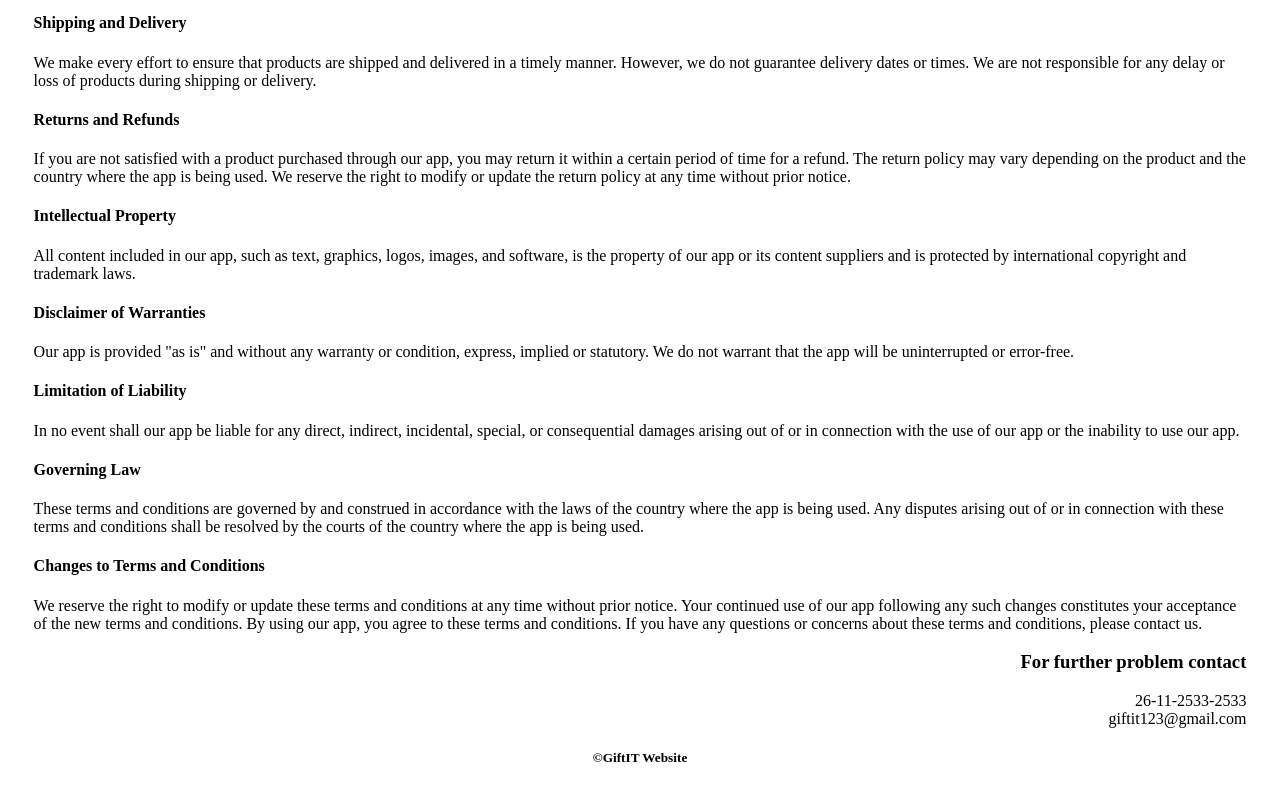
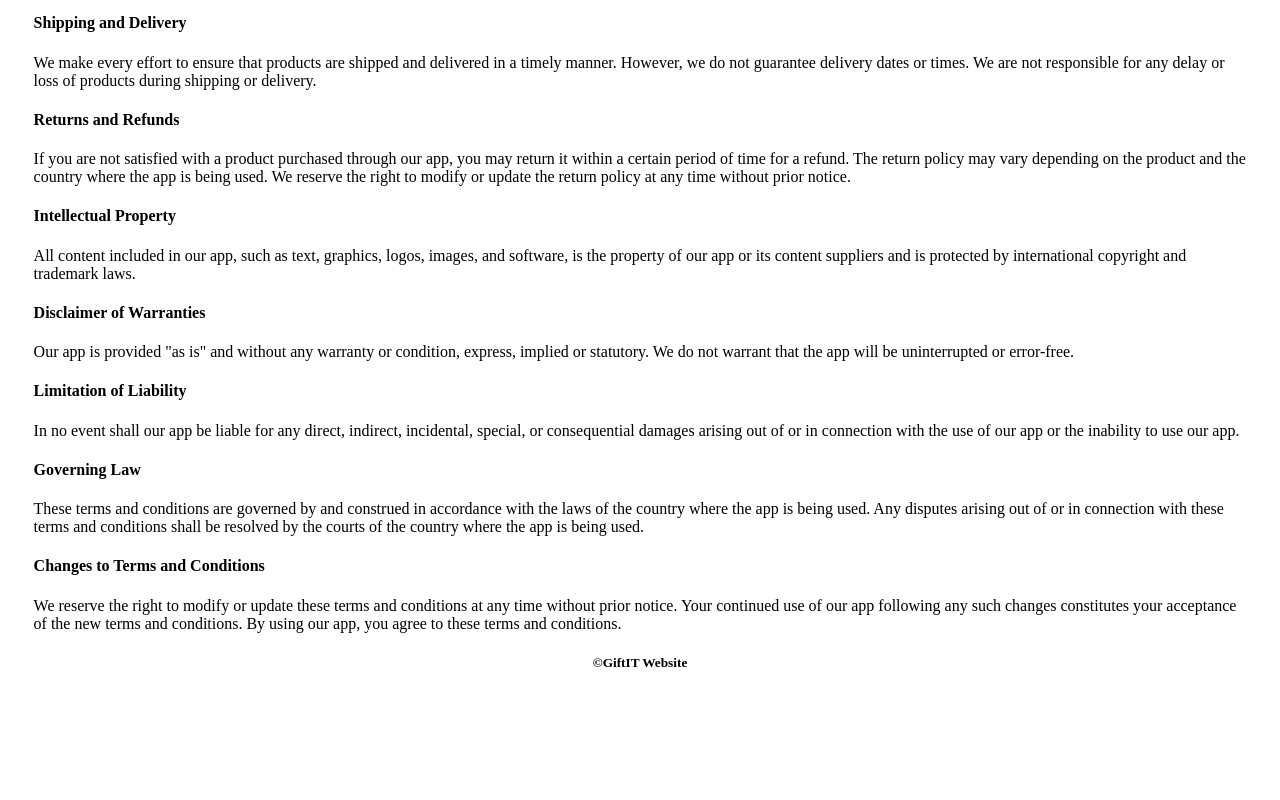
Before and after one commit to VeeshuSingh/T-C, a plain HTML site: page index.html in a window 1280 px wide. Shown: the part 614-1414 px from the top of the page. After the commit the page ends 1341 px from the top, so only its background shows below. Drawn offline with Linux system fonts and the light colour scheme.

Commit message:
Update index.html

```diff
--- a/index.html
+++ b/index.html
@@ -46,12 +46,8 @@ These terms and conditions are governed by and construed in accordance with the
 <h4>Changes to Terms and Conditions</h4>
 We reserve the right to modify or update these terms and conditions at any time without prior notice. Your continued use of our app following any such changes constitutes your acceptance of the new terms and conditions.
 
-By using our app, you agree to these terms and conditions. If you have any questions or concerns about these terms and conditions, please contact us.
-<div  style="text-align: end;" >
-    <h3>For further problem contact </h3>
-    26-11-2533-2533 <br>
-    giftit123@gmail.com
-</div>
+By using our app, you agree to these terms and conditions.
+
     <footer class="footer" style="text-align: center;">
 		<h5><p>&copy;GiftIT Website</p>
         </footer></h5>
```
